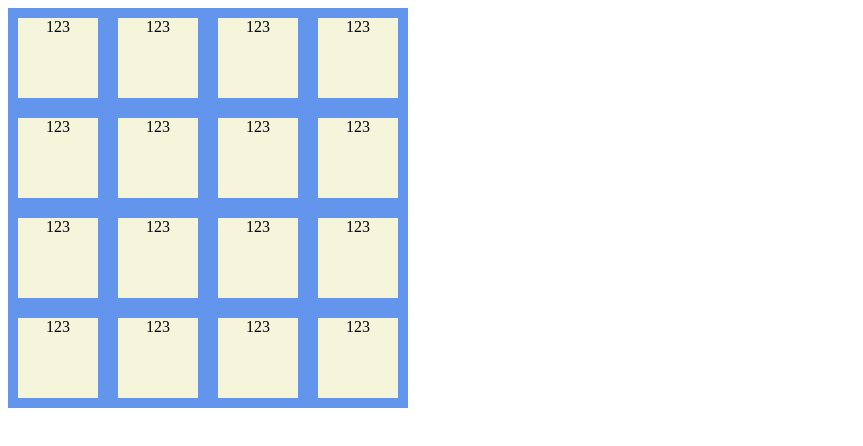
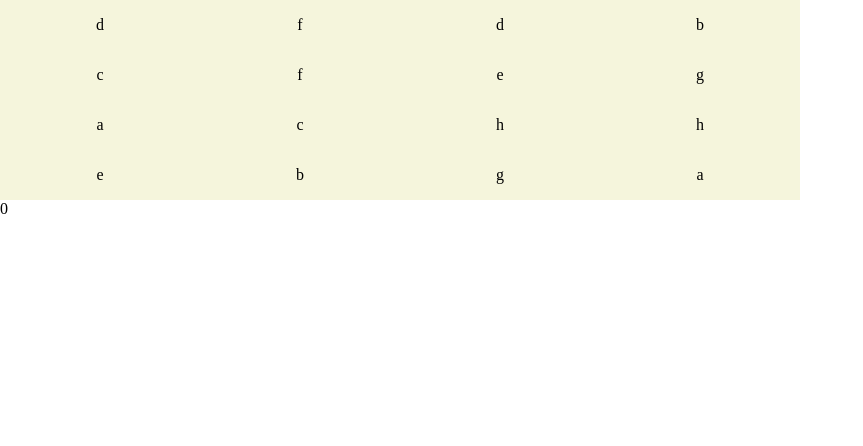
Before and after one commit to RustamV/memory, a React (Create React App) app: page / in a window 1280 px wide. Shown: the top 446 px of the page, without its empty margins (0-863 px from the left). Built offline with nearby package versions, Linux system fonts and the light colour scheme.

Commit message:
main logic

```diff
--- a/src/components/Cell/index.module.scss
+++ b/src/components/Cell/index.module.scss
@@ -1,7 +1,8 @@
 .cell {
     background-color: transparent;
-    width: 80px;
-    height: 80px;
+    width: 25%;
+    height: 50px;
+    display: inline-block;
     perspective: 1000px;
 
     &.flipped {
@@ -16,7 +17,7 @@
     width: 100%;
     height: 100%;
     text-align: center;
-    transition: transform 0.8s;
+    transition: transform 1.5s;
     transform-style: preserve-3d;
 }
 
@@ -26,6 +27,9 @@
     width: 100%;
     height: 100%;
     backface-visibility: hidden;
+    display: flex;
+    justify-content: center;
+    align-items: center;
 }
 
 .front {
--- a/src/components/Cell/index.tsx
+++ b/src/components/Cell/index.tsx
@@ -1,40 +1,28 @@
-import { useState } from "react";
-import { config } from "../../helpers";
 import styles from "./index.module.scss";
 import cn from "classnames";
 
-const { defaultFlipTime } = config;
-
 const Cell = ({
     id,
-    x,
-    y,
     content,
-    isActive
+    isActive,
+    isOpened,
+    onClick
 }: {
     id: number;
-    x: number;
-    y: number;
     content: string;
     isActive: boolean;
+    isOpened: boolean;
+    onClick: any;
 }) => {
-    const [isFlipped, setIsFlipped] = useState(isActive);
-
-    const handleCellClick = () => {
-        setIsFlipped((prev) => !prev);
-
-        if (!isActive) {
-            setTimeout(() => setIsFlipped((prev) => !prev), defaultFlipTime);
-        }
-    };
-
     return (
         <div
-            className={cn(styles.cell, { [styles.flipped]: isFlipped })}
-            onClick={handleCellClick}>
+            className={cn(styles.cell, {
+                [styles.flipped]: isOpened || isActive
+            })}
+            onClick={onClick}>
             <div className={styles.inner}>
-                <div className={styles.front}>123</div>
-                <div className={styles.back}>{content}</div>
+                <div className={styles.front}>{content}</div>
+                <div className={styles.back}>{content + content + content}</div>
             </div>
         </div>
     );
--- a/src/components/Grid/index.module.scss
+++ b/src/components/Grid/index.module.scss
@@ -1,8 +1,6 @@
 .grid {
-    display: inline-grid;
-    grid-template-columns: repeat(4, 100px);
-    grid-template-rows: repeat(4, 100px);
-    align-items: center;
-    justify-items: center;
+    display: flex;
+    flex-wrap: wrap;
+    max-width: 800px;
     background-color: cornflowerblue;
 }
--- a/src/components/Grid/index.tsx
+++ b/src/components/Grid/index.tsx
@@ -1,23 +1,24 @@
 import { useState } from "react";
 import { Cell } from "..";
+import { config, shuffleArray } from "../../helpers";
 import styles from "./index.module.scss";
-import { config } from "../../helpers";
+
+const { defaultFlipTime, defaultGridSize: dgs } = config;
 
 const Grid = () => {
     const initializeGrid = () => {
-        const { defaultGridSize: dgs } = config;
         let tempGrid = [];
         let contentArray = ["a", "b", "c", "d", "e", "f", "g", "h"];
-        let content = shuffle([...contentArray, ...contentArray]);
+        let content = shuffleArray([...contentArray, ...contentArray]);
 
         for (let column = 0; column < dgs; column++) {
             for (let row = 0; row < dgs; row++) {
+                let id = column * dgs + row;
                 tempGrid.push({
-                    id: column * dgs + row,
-                    x: row,
-                    y: column,
-                    content: content[column * dgs + row],
-                    isActive: false
+                    id,
+                    content: content[id],
+                    isActive: false,
+                    isOpened: false
                 });
             }
         }
@@ -25,22 +26,68 @@ const Grid = () => {
         return tempGrid;
     };
 
-    const shuffle = (o: string[]) => {
-        for (
-            var j, x, i = o.length;
-            i;
-            j = Math.floor(Math.random() * i), x = o[--i], o[i] = o[j], o[j] = x
-        );
-        return o;
+    const [grid, setGrid] = useState(initializeGrid());
+    const [checkedCells, setCheckedCells] = useState<number[]>([]);
+    const [movesCount, setMovesCount] = useState<number>(0);
+
+    const getCellById = (id: number) => {
+        return grid.find((cell) => cell.id === id);
     };
 
-    const [grid, setGrid] = useState(initializeGrid());
+    const startTimer = () => {
+        if (checkedCells.length === 1) {
+            setMovesCount((prev) => prev + 1);
+            setTimeout(() => {
+                setCheckedCells([]);
+                setGrid((prev) =>
+                    prev.map((cell) => {
+                        if (cell.isActive) {
+                            return { ...cell, isActive: false };
+                        }
+                        return cell;
+                    })
+                );
+            }, defaultFlipTime);
+        }
+    };
+
+    const handleCellClick = (id: number) => {
+        startTimer();
+        if (checkedCells.length < 2) {
+            setCheckedCells((prev) => [...prev, id]);
+            setGrid((prev) =>
+                prev.map((cell) => {
+                    if (id === cell.id || checkedCells[0] === cell.id) {
+                        if (checkedCells.length === 1 && isCellsMatching([...checkedCells, id])) {
+                            return { ...cell, isOpened: true };
+                        } else return { ...cell, isActive: true };
+                    }
+                    return cell;
+                })
+            );
+        }
+    };
+
+    const isCellsMatching = (cells: number[]) => {
+        if (cells.length === 2) {
+            let firstCell = getCellById(cells[0]);
+            let secondCell = getCellById(cells[1]);
+
+            if (firstCell && secondCell) {
+                return firstCell.content === secondCell.content;
+            }
+        }
+        return false;
+    };
 
     return (
-        <div className={styles.grid}>
-            {grid.map((cell) => (
-                <Cell key={cell.id} {...cell} />
-            ))}
+        <div>
+            <div className={styles.grid}>
+                {grid.map((cell) => (
+                    <Cell key={cell.id} {...cell} onClick={() => handleCellClick(cell.id)} />
+                ))}
+            </div>
+            <div>{movesCount}</div>
         </div>
     );
 };
--- a/src/helpers/config.js
+++ b/src/helpers/config.ts
@@ -1,6 +1,6 @@
 const config = {
     defaultGridSize: 4,
-    defaultFlipTime: 1000
+    defaultFlipTime: 1500
 };
 
 export default config;
--- a/src/helpers/index.js
+++ /dev/null
@@ -1 +0,0 @@
-export { default as config } from "./config";
--- /dev/null
+++ b/src/helpers/index.ts
@@ -0,0 +1,2 @@
+export { default as config } from "./config";
+export { default as shuffleArray } from "./shuffleArray";
--- /dev/null
+++ b/src/helpers/shuffleArray.ts
@@ -0,0 +1,10 @@
+const shuffleArray = (o: string[]) => {
+    for (
+        var j, x, i = o.length;
+        i;
+        j = Math.floor(Math.random() * i), x = o[--i], o[i] = o[j], o[j] = x
+    );
+    return o;
+};
+
+export default shuffleArray;
--- /dev/null
+++ b/src/index.css
@@ -0,0 +1,3 @@
+body {
+    margin: 0;
+}
--- a/src/index.tsx
+++ b/src/index.tsx
@@ -1,6 +1,7 @@
 import React from "react";
 import ReactDOM from "react-dom";
 import { Grid } from "./components";
+import "./index.css";
 
 ReactDOM.render(
     <React.StrictMode>
```
Also changed, not shown: 1 other file (tests, documents, lock files or other folders).
